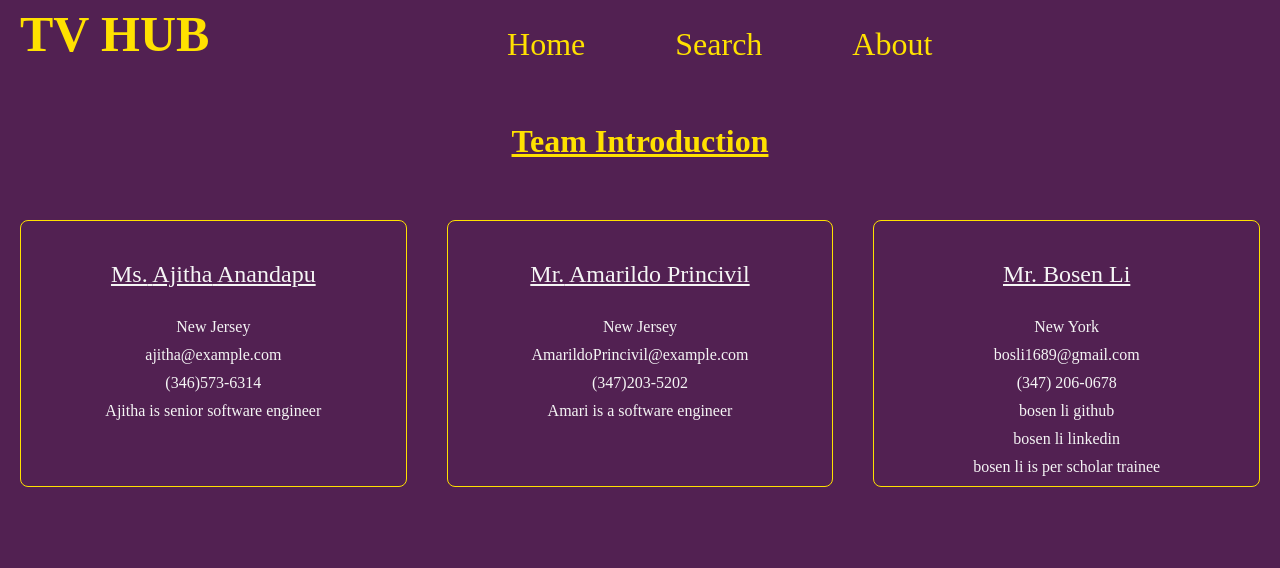
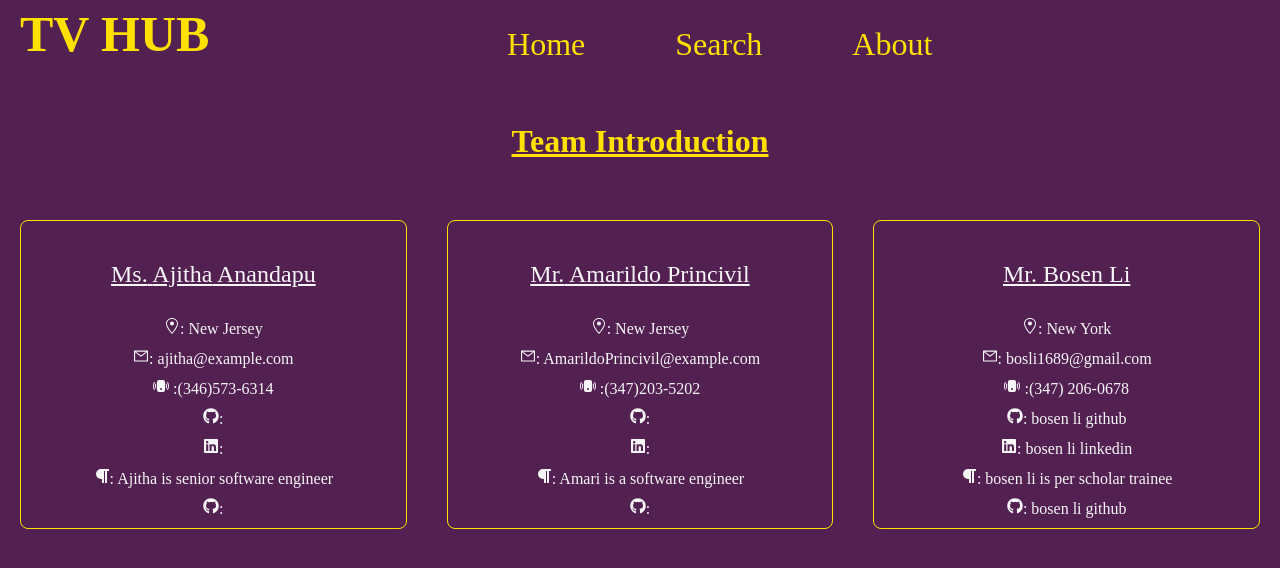
Before and after one commit to ajprince86/tvshows, a React (Create React App) app: page /about in a window 1280 px wide. Shown: the top 568 px of the page. Built offline with nearby package versions, Linux system fonts and the light colour scheme.

Commit message:
added icon on about us page

```diff
--- a/package.json
+++ b/package.json
@@ -10,6 +10,7 @@
     "react": "^17.0.2",
     "react-dom": "^17.0.2",
     "react-elastic-carousel": "^0.11.5",
+    "react-icons": "^4.3.1",
     "react-router-dom": "^6.3.0",
     "react-scripts": "^5.0.0",
     "react-table": "^7.7.0",
--- a/src/components/Team.js
+++ b/src/components/Team.js
@@ -1,4 +1,8 @@
-import '../styles/about.css'
+import '../styles/about.css';
+import { FaGithub, FaLinkedin, FaParagraph } from 'react-icons/fa';
+import { AiOutlineMail } from "react-icons/ai";
+import { GoLocation} from "react-icons/go";
+import { BsFillPhoneVibrateFill } from "react-icons/bs";
 
 function Team (props) {
     // Destructuring
@@ -18,13 +22,17 @@ function Team (props) {
         <div className="team-div">
           {/* <h1> Team Mate</h1> */}
             <p className='team-p-name'>{name.title} {name.first} {name.last} </p>
-            <p>{location}</p>
-            <p>{email}</p>
-            <p>{cell}</p>
-            <p>{github}</p>
-            <p>{linkedin}</p>
-            <p>{introduction}</p>
+            <p><GoLocation />: {location}</p>
+            <p><AiOutlineMail />: {email}</p>
+            <p><BsFillPhoneVibrateFill /> :{cell}</p>
+            <p>< FaGithub />: {github}</p>
+            <p>< FaLinkedin />: {linkedin}</p>
+            <p><FaParagraph />: {introduction}</p>
+            <div className= "footer-github-link">
+            <p>< FaGithub />: {github}</p>
+            </div>
         </div>
+
     )
 }
 
```
Also changed, not shown: 1 other file (tests, documents, lock files or other folders).
